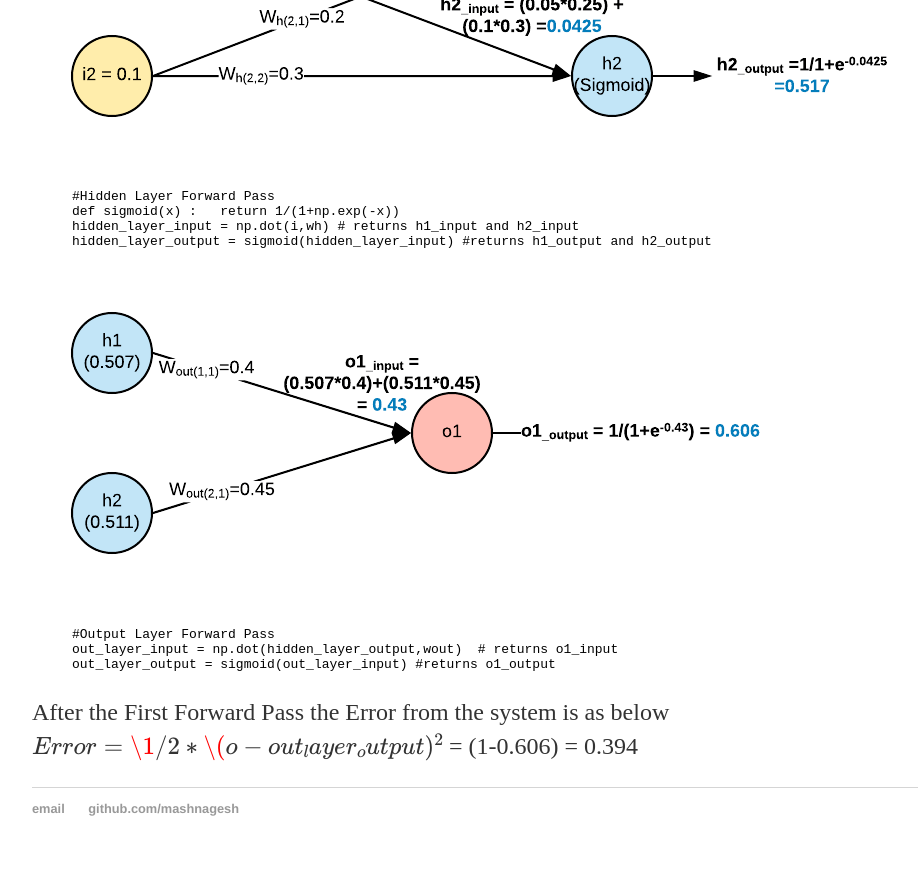
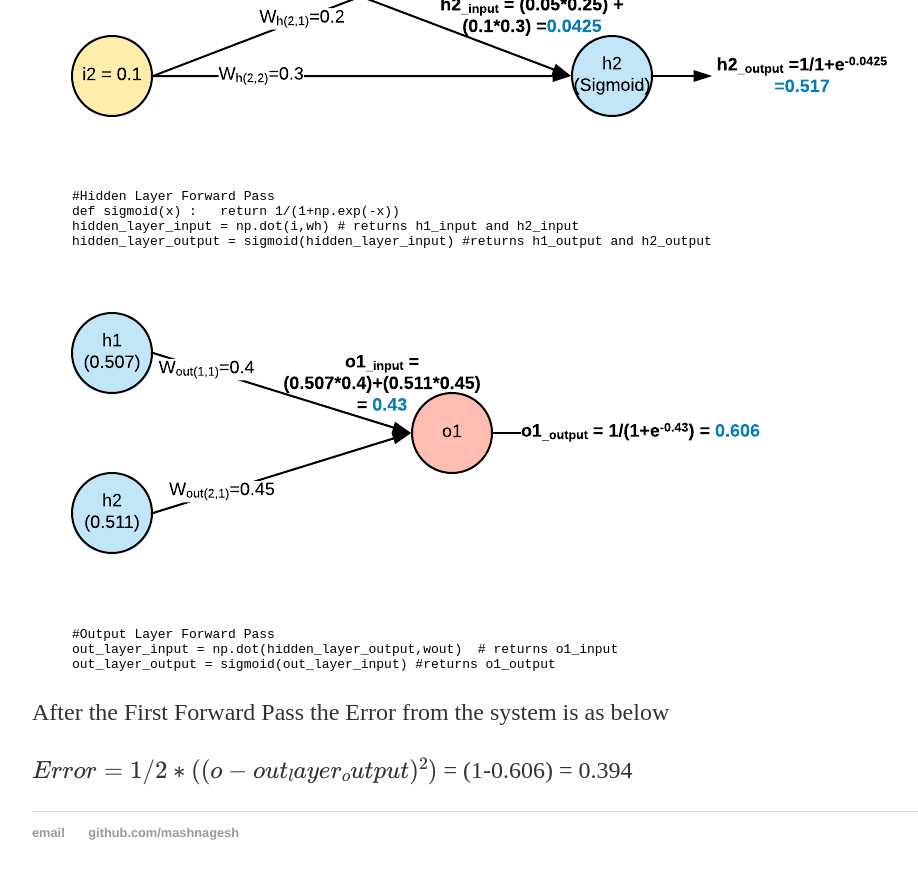
Before and after one commit to MashNagesh/mashnagesh.github.io, a Jekyll site: the page built from _posts/2018-05-01-Simple-Neural-Network.md, in a window 1280 px wide and 900 px high, scrolled down 1367 px. Shown: the top 879 px of the window, without its empty margins (160-1078 px from the left). Built offline with Jekyll 4.4.1, drawn with Linux system fonts in a browser that asks for light colours; formulas are drawn with MathJax 3.

```diff
--- a/_posts/2018-05-01-Simple-Neural-Network.md
+++ b/_posts/2018-05-01-Simple-Neural-Network.md
@@ -40,4 +40,5 @@ out_layer_output = sigmoid(out_layer_input) #returns o1_output
 {% endhighlight%}
 
 After the First Forward Pass the Error from the system is as below
-$$Error = \1/2 *\(o - out_layer_output)^2$$ = (1-0.606) = 0.394
+
+$$Error = 1/2 *\\((o - out_layer_output)^2\\)$$ = (1-0.606) = 0.394
```
